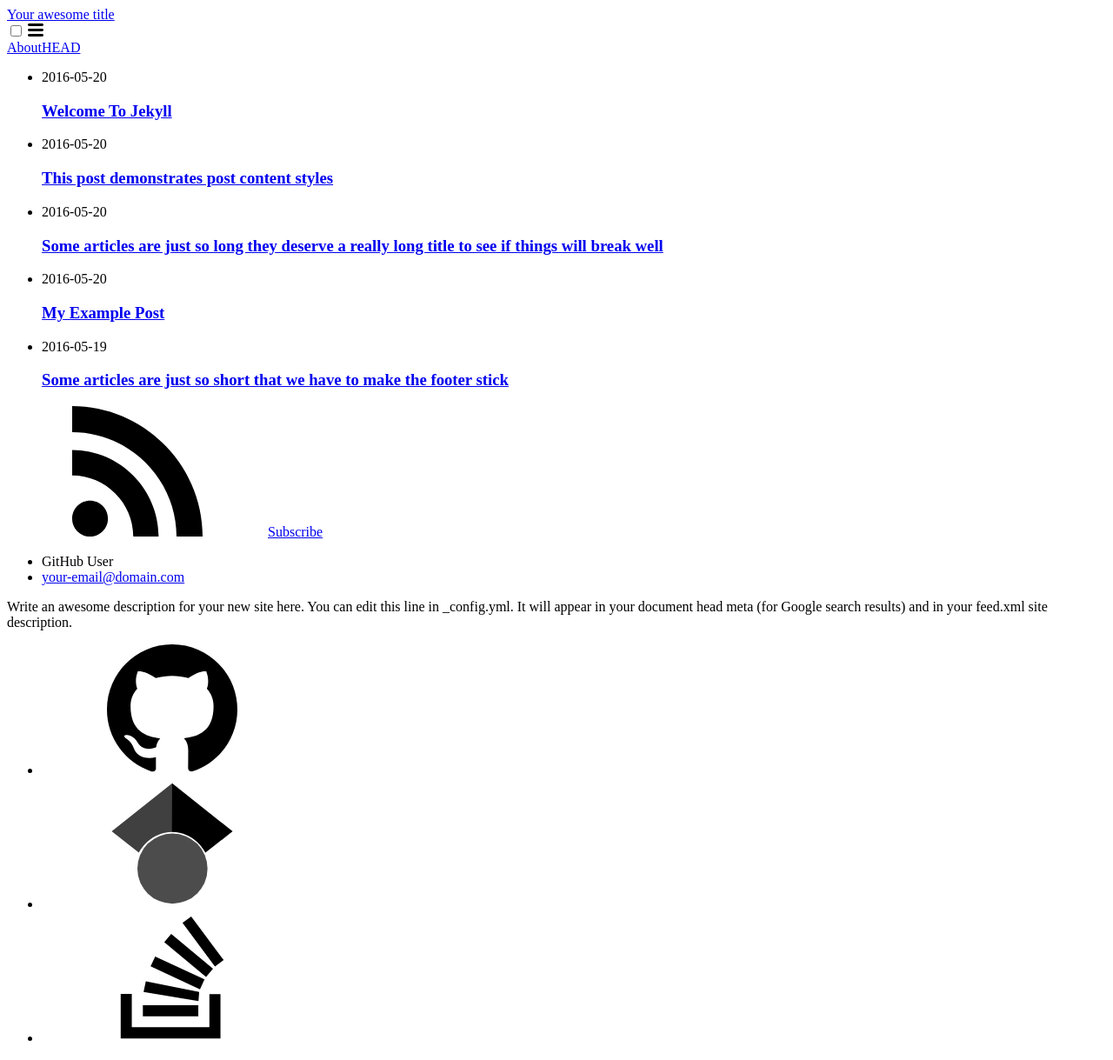
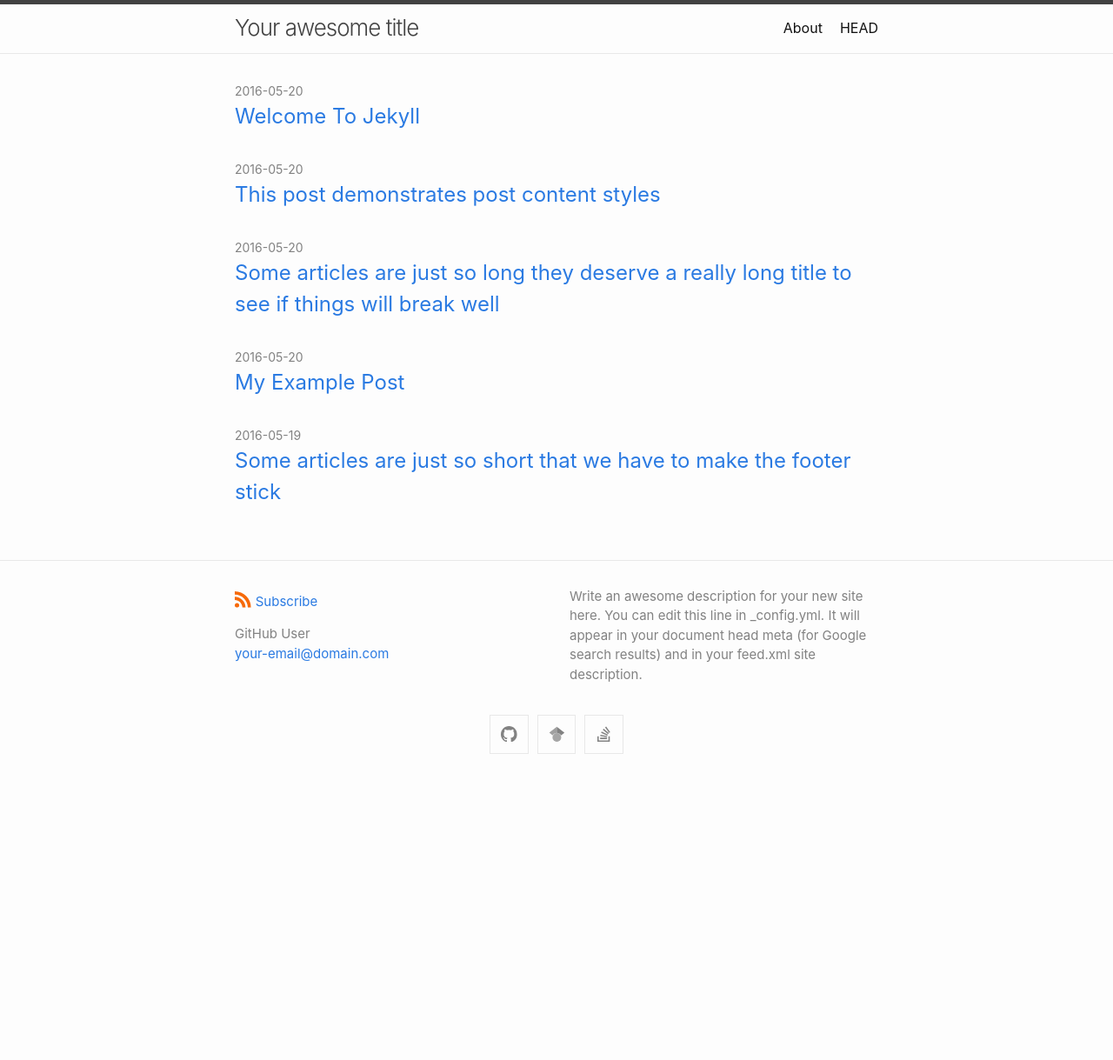
Before and after one commit to Lrixin/github-page-demo, a Jekyll site: the page built from index.md, in a window 1280 px wide. Shown: the whole page at 87% size. Built offline with Jekyll 4.4.1, drawn with Linux system fonts in a browser that asks for light colours; after the commit the page ends 902 px from its top, so only the background shows below that.

Commit message:
Revert "change style.scss file"
This reverts commit d1177d07f556f5e45c3655413eb5334f366758f2.

```diff
--- a/assets/css/style.scss
+++ b/assets/css/style.scss
@@ -1,7 +1,7 @@
-// ---
-// # Only the main Sass file needs front matter (the dashes are enough)
-// ---
+---
+# Only the main Sass file needs front matter (the dashes are enough)
+---
 
 @import
-  "minima/skins/{{ site.minima.skin | default: 'dark' }}",
+  "minima/skins/{{ site.minima.skin | default: 'classic' }}",
   "minima/initialize";
```
